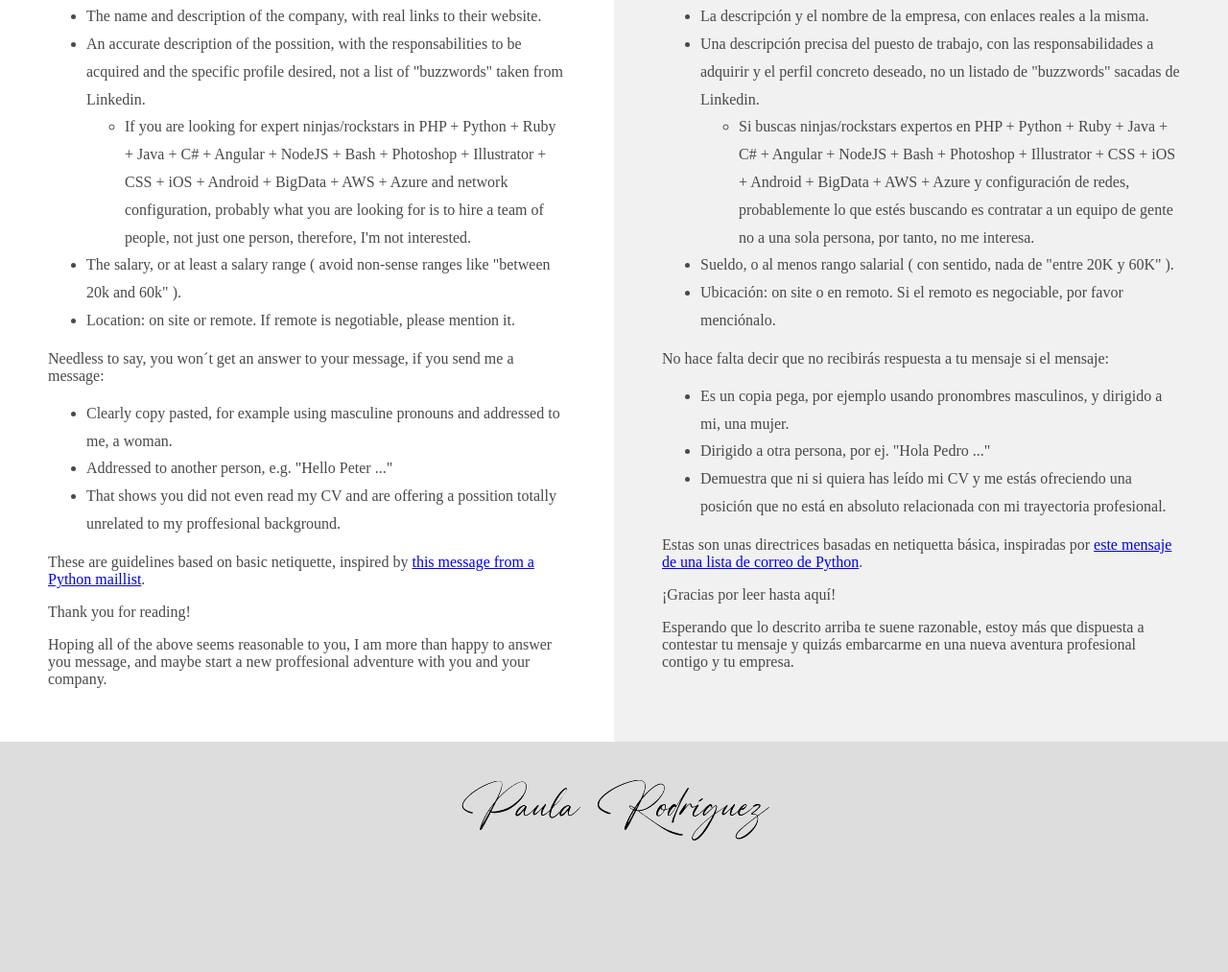
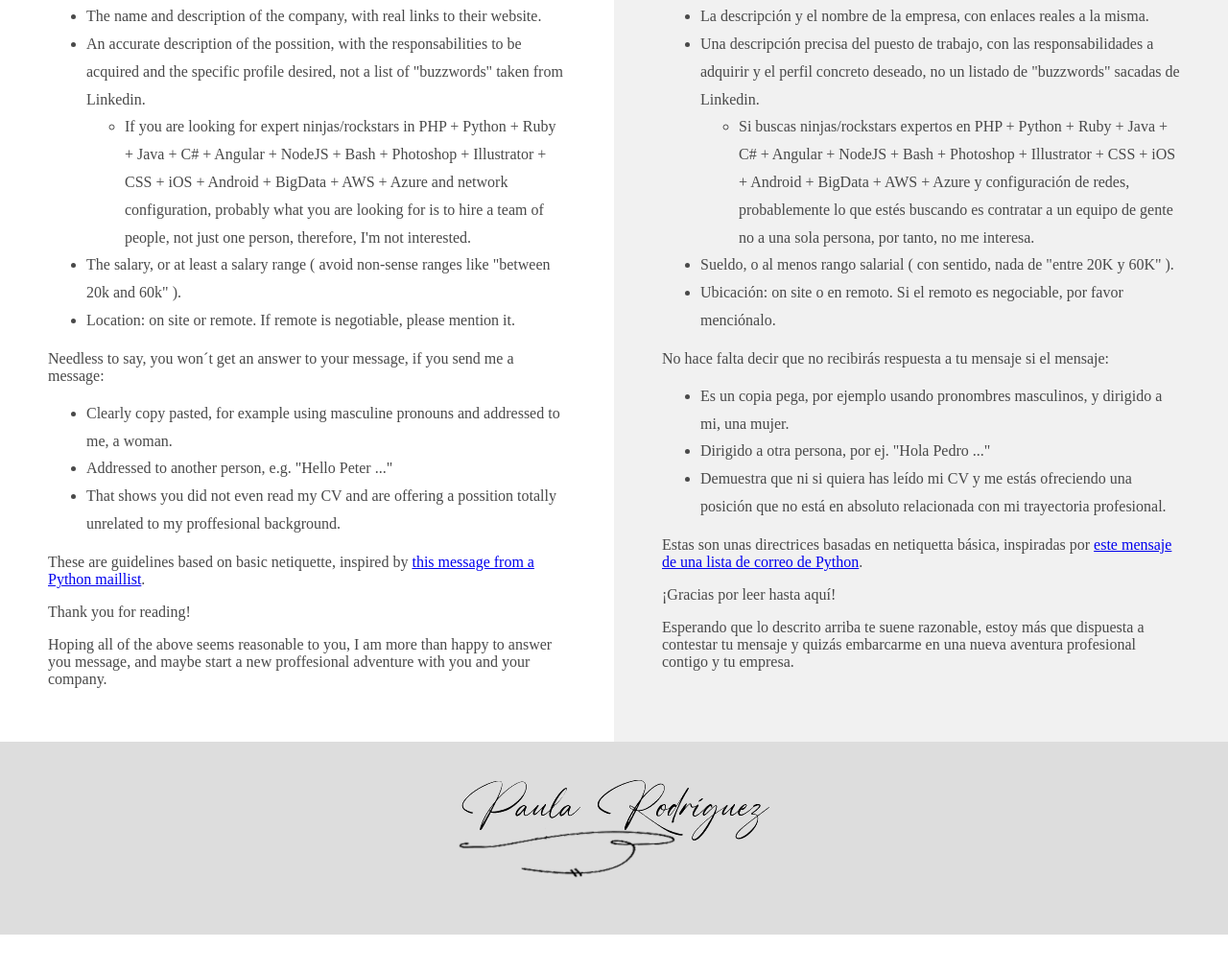
Before and after one commit to pauloba/pauloba.github.io, a plain HTML site: page offers.html in a window 1280 px wide. Shown: the part 366-1379 px from the top of the page at 96% size. After the commit the page ends 1340 px from the top, so only its background shows below. Drawn offline with Linux system fonts and the light colour scheme.

Commit message:
Test new signature

```diff
--- a/offers.html
+++ b/offers.html
@@ -208,7 +208,7 @@
 
   <div class="footer">
     <p>
-      <img border="0" alt="signature" src="offers-resources/signature.png">
+      <img border="0" alt="signature" src="offers-resources/signature-small.png">
     </p>
   </div>
 
```
Also changed, not shown: offers-resources/signature-small.png (added).
